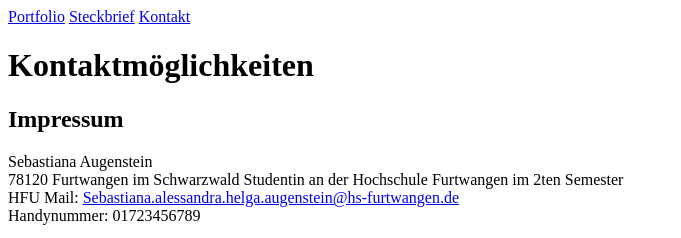
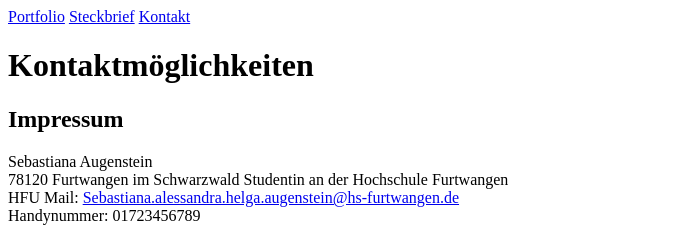
Before and after one commit to Sebieyesstone/GIS-SOSE-2021-, a plain HTML site: page P1.2 Kopie/kontakt.html in a window 1280 px wide. Shown: the top 238 px of the page, 0-681 px from the left. Drawn offline with Linux system fonts and the light colour scheme.

Commit message:
Update kontakt.html

```diff
--- a/P1.2 Kopie/kontakt.html
+++ b/P1.2 Kopie/kontakt.html
@@ -15,7 +15,7 @@
 
     <h1 id ="Start">Kontaktmöglichkeiten</h1>
     <h2>Impressum</h2>
-    <a>Sebastiana Augenstein<br>78120 Furtwangen im Schwarzwald Studentin an der Hochschule Furtwangen im 2ten Semester</a>
+    <a>Sebastiana Augenstein<br>78120 Furtwangen im Schwarzwald Studentin an der Hochschule Furtwangen</a>
 
     <br><a> HFU Mail: </a><a href="mailito:Sebastiana.alessandra.helga.augenstein@hs-furtwangen.de"> Sebastiana.alessandra.helga.augenstein@hs-furtwangen.de</a><br>Handynummer: 01723456789
 
```
